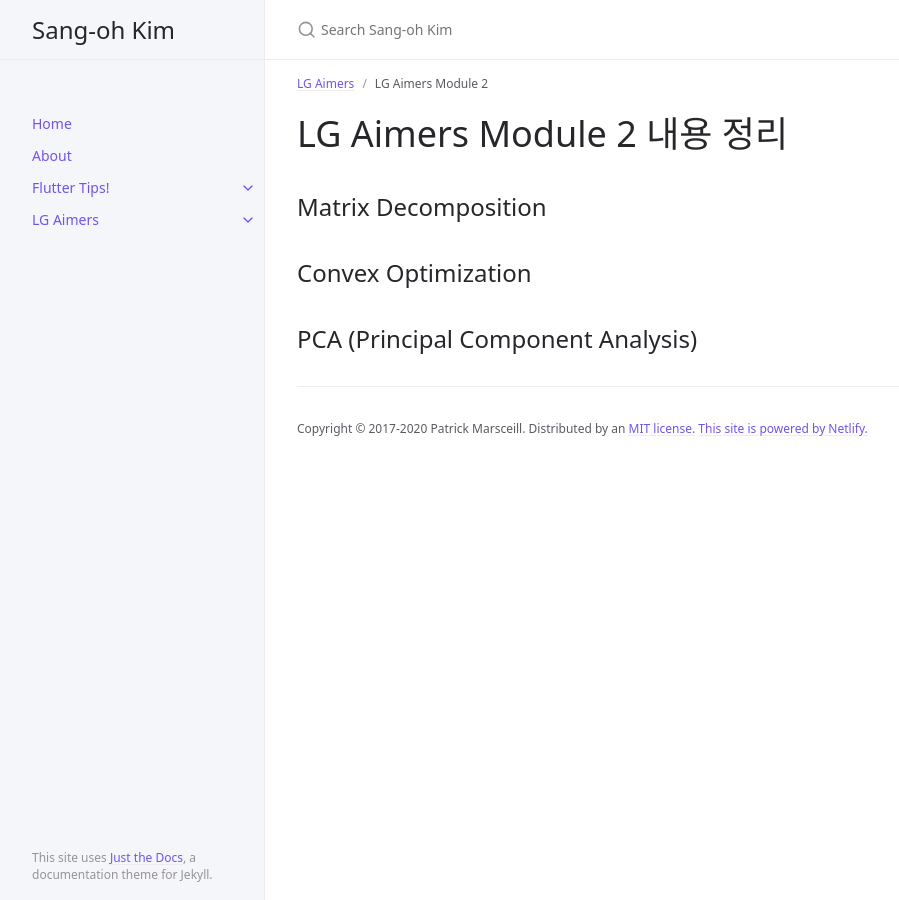
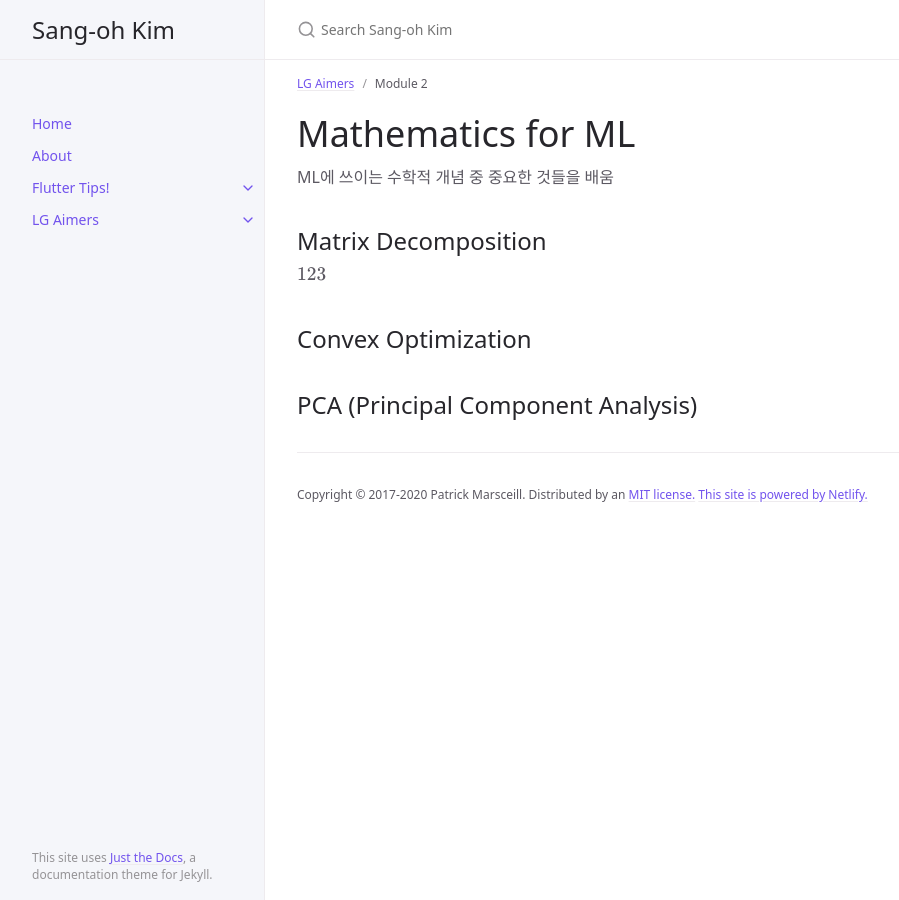
Before and after one commit to sangohkim/sangohkim.github.io, a Jekyll site: the page built from docs/lgaimers/lgaimers-mod2.md, in a window 1280 px wide. Shown: the whole page, without its empty margins (107-1006 px from the left). Built offline with Jekyll 4.4.1, drawn with Linux system fonts in a browser that asks for light colours; cached includes are drawn as plain includes; formulas are drawn with MathJax 3.

Commit message:
Add math equation feature

```diff
--- a/_config.yml
+++ b/_config.yml
@@ -184,3 +184,10 @@ compress_html:
   profile: false
   # ignore:
   #   envs: all
+
+# Conversion
+markdown: kramdown
+highlighter: rouge
+lsi: false
+excerpt_separator: "\n\n"
+incremental: false
--- a/_layouts/default.html
+++ b/_layouts/default.html
@@ -5,7 +5,12 @@ layout: table_wrappers
 <!DOCTYPE html>
 
 <html lang="{{ site.lang | default: 'en-US' }}">
-{% include head.html %}
+<head>
+  {% include head.html %}
+  {% if page.use_math %}
+	  {% include mathjax_support.html %}
+  {% endif %}
+</head>
 <body>
   <a class="skip-to-main" href="#main-content">Skip to main content</a>
   {% include icons/icons.html %}
--- a/docs/lgaimers/lgaimers-mod2.md
+++ b/docs/lgaimers/lgaimers-mod2.md
@@ -1,9 +1,13 @@
 ---
 layout: default
-title: LG Aimers Module 2
+title: Module 2
 parent: LG Aimers
+use_math: true
 ---
-# LG Aimers Module 2 내용 정리
+# Mathematics for ML
+ML에 쓰이는 수학적 개념 중 중요한 것들을 배움
+
 ## Matrix Decomposition
+$123$
 ## Convex Optimization
 ## PCA (Principal Component Analysis)
```
Also changed, not shown: _includes/mathjax_support.html (added, +22 -0 lines), 8 other files.
